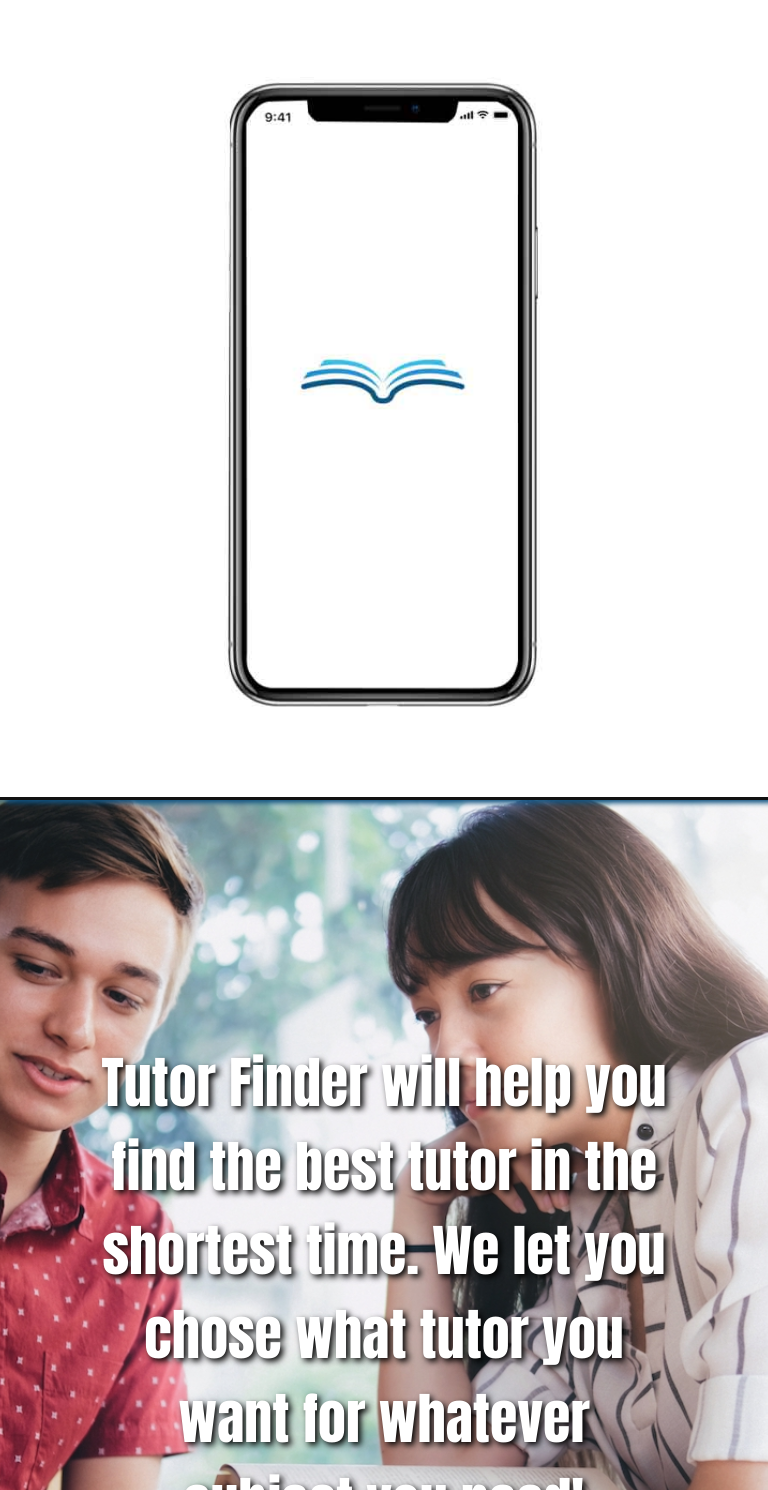
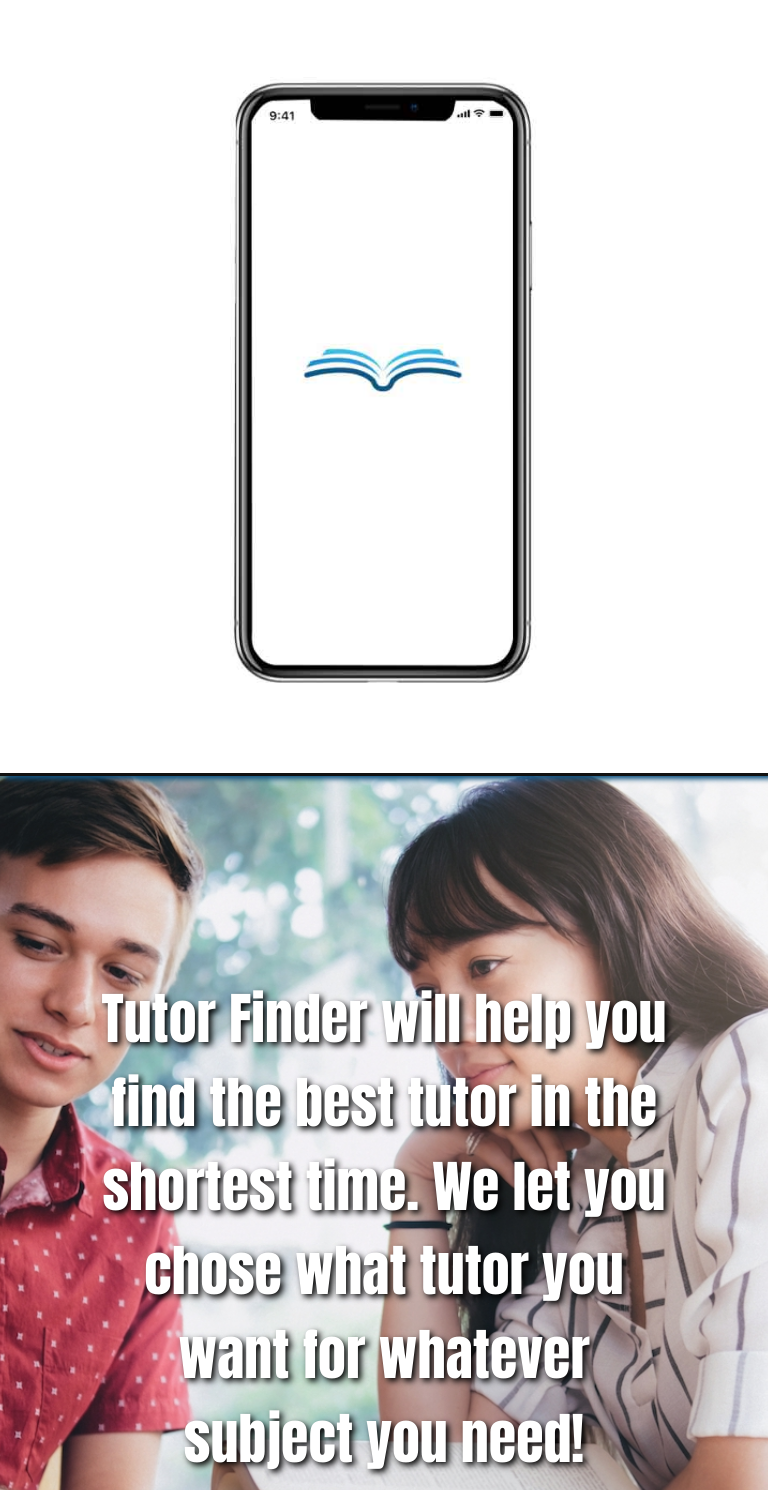
Before and after one commit to celinanperalta/CS-146, a plain HTML site: page info.html in a window 768 px wide. Shown: the part 410-1900 px from the top of the page. Drawn offline with Linux system fonts and the light colour scheme.

Commit message:
updated info

```diff
--- a/src/styles/info.css
+++ b/src/styles/info.css
@@ -106,6 +106,21 @@ body {
     justify-content: center;
 }
 
+.iPhone_image {
+    flex: 30%;
+    flex-direction: column;
+    flex-grow: inherit;
+    text-align: left;
+    display: flex;
+}
+
+.iPhone {
+    width: 38.5vh;
+    height: auto;
+    display: inherit;
+    margin: auto 0px;
+}
+
 .intro {
     flex: 70%;
     height: 100%;
@@ -117,26 +132,11 @@ body {
     display: flex;
 }
 
-.iPhone_image {
-    flex: 30%;
-    flex-direction: column;
-    flex-grow: inherit;
-    text-align: left;
-    display: flex;
-}
-
-.iPhone {
-    width: 40vh;
-    height: auto;
-    display: inherit;
-    margin: auto 0px;
-}
-
 .intro h2 {
     display: inherit;
     color: #2093cd;
     text-shadow: 2px 1px 6px #111111;
-    font-size: 6rem;
+    font-size: 5.5rem;
     margin: 0;
     padding: 0px 2rem;
     margin: auto;
@@ -149,7 +149,7 @@ body {
 
 .summary {
     width: 100%;
-    height: 100vh;
+    height: 91vh;
 }
 
 .accompany_image {
@@ -178,6 +178,7 @@ body {
     left: 0;
     right: 0;
     margin: auto;
+    margin-bottom: 5vh;
 }
 
 .summary_text p {
@@ -305,6 +306,10 @@ body {
     }
     .iPhone {
         margin: 5rem auto;
+        width: 38.5vh;
+    }
+    .iPhone_image {
+        flex: 31%;
     }
     .summary_text p {
         font-size: 7vh;
@@ -325,7 +330,7 @@ body {
         width: 20rem;
     }
     .qualified_text h2 {
-        font-size: 2.5rem;
+        font-size: 6vh;
     }
     .qualified_text button {
         background-color: #0c445f;
```
